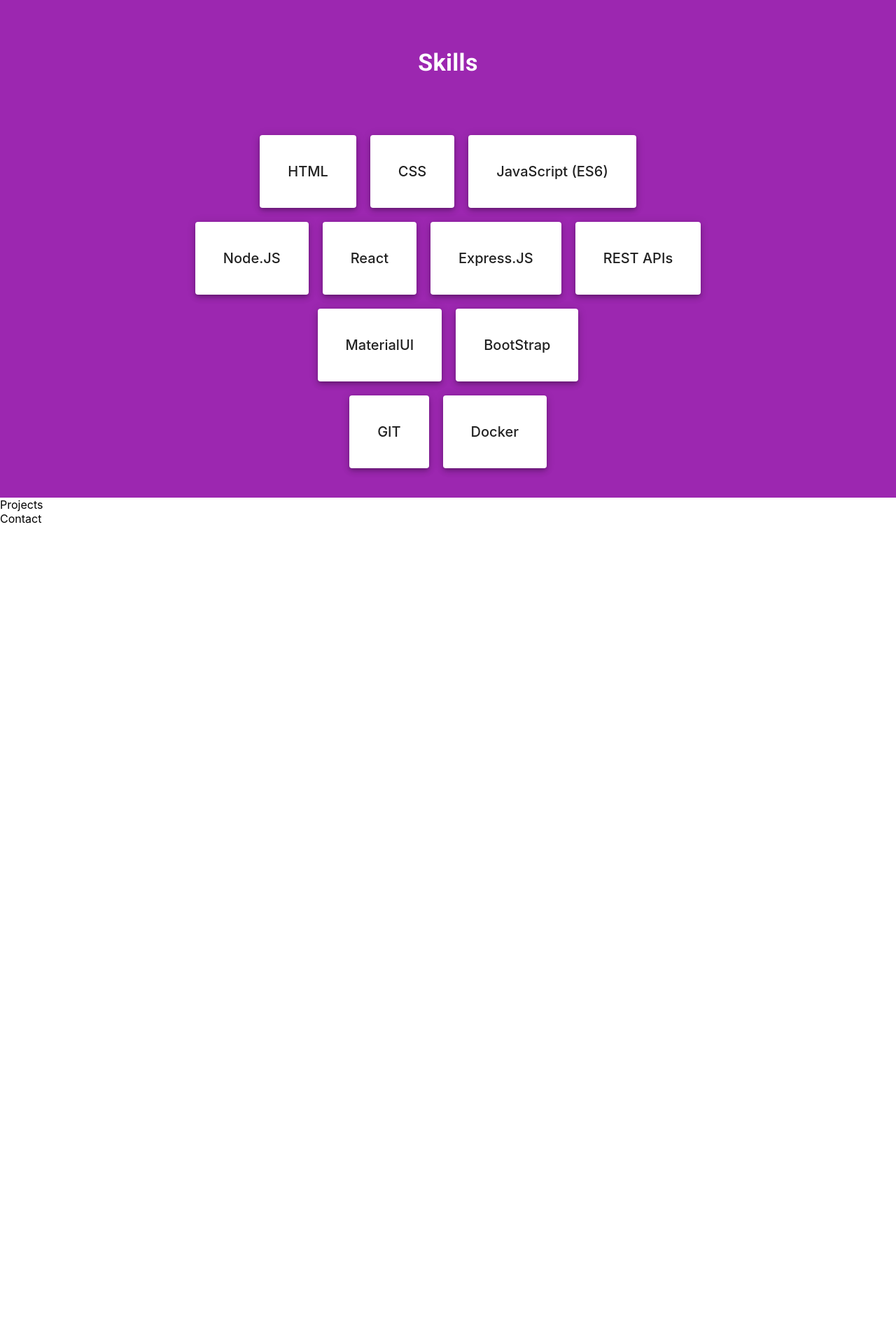
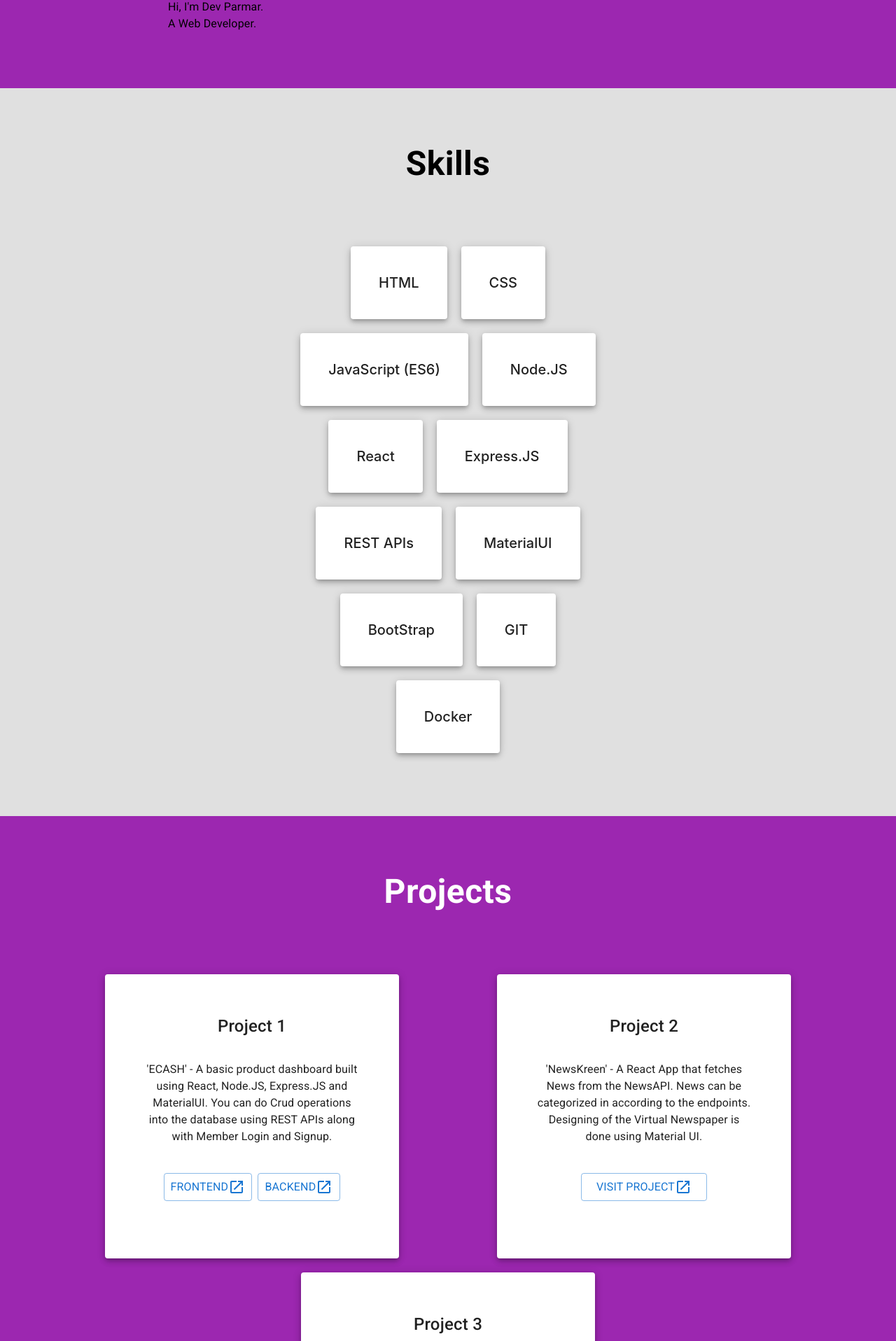
Before and after one commit to Dev-Parmar/portfolio, a React (Create React App) app: page / in a window 1280 px wide. Shown: the part 684-2600 px from the top of the page at 70% size. Before the commit the page ends 1435 px from the top, so only its background shows below. Built offline with nearby package versions, Linux system fonts and the light colour scheme.

Commit message:
Projects Added

```diff
--- a/src/App.js
+++ b/src/App.js
@@ -1,29 +1,29 @@
-import { Container, Box, Typography } from '@mui/material';
+import { Box } from '@mui/material';
 import Navbar from './components/Navbar';
 import Header from './components/Header';
 import Skills from './components/Skills';
 import Contact from './components/Contact';
 import Projects from './components/Projects';
+import Footer from './components/Footer';
 
 function App() {
   return (
     <div className="App">
       <Navbar />
-      <Box sx={{ display: 'flex' }}>
-        <Header />
-      </Box>
-      <Box id='skills' sx={{ backgroundColor: '#9c27b0' }} >
+      <Header />
+      <Box id='skills' sx={{ backgroundColor: '#e0e0e0' }} >
         <Skills />
       </Box>
-      <Box id='projects'>
+      <Box id='projects' sx={{ backgroundColor: '#9c27b0' }}>
         <Projects />
       </Box>
-      <Box id='contact'>
+      <Box id='contact' sx={{ backgroundColor: '#e0e0e0' }}>
         <Contact />
       </Box>
+      <Footer />
 
 
-    </div>
+    </div >
   );
 }
 
--- a/src/components/Contact.js
+++ b/src/components/Contact.js
@@ -1,8 +1,26 @@
-import React from 'react'
+import React, { Fragment } from 'react'
+import { Box } from '@mui/system'
+import { Typography, Button } from '@mui/material'
+import PhoneIcon from '@mui/icons-material/Phone';
+import EmailIcon from '@mui/icons-material/Email';
 
 function Contact() {
     return (
-        <div>Contact</div>
+        <Fragment>
+            <Box >
+                <Typography sx={{ paddingY: '1em', fontWeight: 'bold', fontSize: 'h3.fontSize', textAlign: 'center' }}>Contact Me</Typography>
+            </Box>
+            <Box sx={{ textAlign: 'center', margin: '0.5em' }}>
+                <Typography sx={{ fontSize: '20px' }}><PhoneIcon /> +1(438)979-6172</Typography>
+            </Box>
+            <Box sx={{ textAlign: 'center', margin: '0.5em' }}>
+                <Typography sx={{ fontSize: '20px' }}><EmailIcon /> devparmar22121@gmail.com</Typography>
+            </Box>
+
+            <Box sx={{ textAlign: 'center', padding: '2em' }} >
+                <Button onClick={() => window.location = 'mailto:devparmar22121@gmail.com'} variant='contained' size='large'>Send me an Email</Button>
+            </Box>
+        </Fragment>
     )
 }
 
--- /dev/null
+++ b/src/components/Footer.js
@@ -0,0 +1,13 @@
+import React from 'react'
+import { Box, Typography } from '@mui/material';
+
+
+function Footer() {
+    return (
+        <Box sx={{ backgroundColor: '#e0e0e0', textAlign: 'center', padding: '3em ' }}>
+            <Typography sx={{ fontWeight: '500', color: '#9c27b0' }}>Created by Dev Parmar</Typography>
+        </Box>
+    )
+}
+
+export default Footer
--- a/src/components/Header.js
+++ b/src/components/Header.js
@@ -5,14 +5,16 @@ import React, { Fragment } from 'react'
 function Header() {
     return (
         <Fragment>
-            <Box sx={{ backgroundColor: '#9c27b0', width: '50%' }}>
-                <Avatar src='profile.jpg' alt='Dev Parmar' sx={{ width: '25em', height: '25em', margin: '2em 0 2em 15em', border: '2px solid red' }} />
+            <Box sx={{ backgroundColor: '#9c27b0', display: 'flex', justifyContent: 'center', flexWrap: 'wrap', padding: '5em 0' }}>
+                <Box sx={{ width: '50em' }}>
+                    <Avatar src='profile.jpg' alt='Dev Parmar' sx={{ width: '25em', height: '25em', border: '3px solid #e0e0e0', margin: 'auto' }} />
+                </Box>
+                <Box sx={{ width: '50em' }}>
+                    <Typography>Hi, I'm Dev Parmar.</Typography>
+                    <Typography>A Web Developer.</Typography>
+                </Box>
             </Box>
-            <Box sx={{ backgroundColor: '#e0e0e0', width: '50%' }}>
-                <Typography>Hi, I'm Dev Parmar.</Typography>
-                <Typography>A Web Developer.</Typography>
-            </Box>
-        </Fragment>
+        </Fragment >
     )
 }
 
--- a/src/components/Projects.js
+++ b/src/components/Projects.js
@@ -1,8 +1,75 @@
-import React from 'react'
+import React, { Fragment } from 'react'
+import { Box, Card, CardActions, CardContent, Button, Typography } from '@mui/material'
+import OpenInNewIcon from '@mui/icons-material/OpenInNew';
+
 
 function Projects() {
+
+
+
+    const sty = () => {
+        return {
+            margin: '0.5em',
+            textAlign: 'center',
+            padding: '2em',
+            width: '17em',
+            fontWeight: '500',
+            fontSize: 'h6.fontSize',
+            "&:hover": {
+                boxShadow: '-1px 10px 29px 0px rgba(0,0,0,0.8)',
+                backgroundColor: '#e0e0e0'
+            }
+        }
+    }
+
     return (
-        <div>Projects</div>
+        <Fragment>
+            <Box >
+                <Typography sx={{ paddingY: '1.5em', fontWeight: 'bold', fontSize: 'h3.fontSize', textAlign: 'center', color: '#fff' }}>Projects</Typography>
+            </Box>
+            <Box sx={{ display: 'flex', justifyContent: 'space-around', flexWrap: 'wrap', margin: '0 5em', paddingBottom: '5em' }}>
+                <Card sx={sty} elevation={5}>
+                    <CardContent>
+                        <Typography sx={{ fontSize: 24, fontWeight: '500' }} gutterBottom>
+                            Project 1
+                        </Typography>
+                        <Typography sx={{ margin: '2em 0' }}>
+                            'ECASH' - A basic product dashboard built using React, Node.JS, Express.JS and MaterialUI. You can do Crud operations into the database using REST APIs along with Member Login and Signup.
+                        </Typography>
+                        <CardActions sx={{ margin: '0.5em 1em' }}>
+                            <Button target='_blank' href='https://github.com/Dev-Parmar/ecash-frontend' variant='outlined' size='large'><Typography>FrontEnd </Typography><OpenInNewIcon /></Button>
+                            <Button target='_blank' href='https://github.com/Dev-Parmar/ecash-backend' variant='outlined' size='large'><Typography>BackEnd </Typography><OpenInNewIcon /></Button>
+                        </CardActions>
+                    </CardContent>
+                </Card>
+                <Card sx={sty} elevation={5}>
+                    <CardContent>
+                        <Typography sx={{ fontSize: 24, fontWeight: '500' }} gutterBottom>
+                            Project 2
+                        </Typography>
+                        <Typography sx={{ margin: '2em 0' }}>
+                            'NewsKreen' - A React App that fetches News from the NewsAPI. News can be categorized in according to the endpoints. Designing of the Virtual Newspaper is done using Material UI.
+                        </Typography>
+                        <CardActions>
+                            <Button sx={{ margin: 'auto' }} variant='outlined' size='large' href='https://github.com/Dev-Parmar/newskreen' target='_blank'><Typography>Visit Project </Typography><OpenInNewIcon /></Button>
+                        </CardActions>
+                    </CardContent>
+                </Card>
+                <Card sx={sty} elevation={5}>
+                    <CardContent>
+                        <Typography sx={{ fontSize: 24, fontWeight: '500' }} gutterBottom>
+                            Project 3
+                        </Typography>
+                        <Typography sx={{ margin: '2em 0' }}>
+                            'De-Notes' - STICKY NOTES clone. One can add a note with different tags and the data is store in JSON file. The notes are further fetched from JSON-server and structed properly to show the upcoming event.
+                        </Typography>
+                        <CardActions>
+                            <Button sx={{ margin: 'auto' }} target='_blank' variant='outlined' size='large' href='https://github.com/Dev-Parmar/de-notes'><Typography>Visit Project </Typography><OpenInNewIcon /></Button>
+                        </CardActions>
+                    </CardContent>
+                </Card>
+            </Box>
+        </Fragment >
     )
 }
 
--- a/src/components/Skills.js
+++ b/src/components/Skills.js
@@ -3,46 +3,28 @@ import React, { Fragment } from 'react'
 
 function Skills() {
 
-
-    const sty = () => {
-        return {
-            margin: '0.5em',
-            padding: '2em',
-            fontWeight: '500',
-            fontSize: 'h6.fontSize',
-            "&:hover": {
-                backgroundColor: "#e0e0e0"
-            }
-        }
-    }
-
+    const skills = ['HTML', 'CSS', 'JavaScript (ES6)', 'Node.JS', 'React', 'Express.JS', 'REST APIs', 'MaterialUI', 'BootStrap', 'GIT', 'Docker']
 
     return (
         <Fragment>
             <Box >
-                <Typography sx={{ paddingY: '2em', color: '#fff', fontWeight: 'bold', fontSize: 'h4.fontSize', textAlign: 'center' }}>Skills</Typography>
+                <Typography sx={{ paddingY: '1.5em', fontWeight: 'bold', fontSize: 'h3.fontSize', textAlign: 'center' }}>Skills</Typography>
             </Box>
-            <Box sx={{ paddingBottom: '2em' }}>
-                <Box sx={{ display: 'flex', justifyContent: 'center' }}>
-                    <Paper sx={sty} elevation={5}>HTML</Paper>
-                    <Paper sx={sty} elevation={5}>CSS</Paper>
-                    <Paper sx={sty} elevation={5}>JavaScript (ES6)</Paper>
-                </Box>
-                <Box sx={{ display: 'flex', justifyContent: 'center' }}>
-                    <Paper sx={sty} elevation={5}>Node.JS</Paper>
-                    <Paper sx={sty} elevation={5}>React</Paper>
-                    <Paper sx={sty} elevation={5}>Express.JS</Paper>
-                    <Paper sx={sty} elevation={5}>REST APIs</Paper>
-                </Box>
-                <Box sx={{ display: 'flex', justifyContent: 'center' }}>
-                    <Paper sx={sty} elevation={5}>MaterialUI</Paper>
-                    <Paper sx={sty} elevation={5}>BootStrap</Paper>
-                </Box>
-                <Box sx={{ display: 'flex', justifyContent: 'center' }}>
-                    <Paper sx={sty} elevation={5}>GIT</Paper>
-                    <Paper sx={sty} elevation={5}>Docker</Paper>
-                </Box>
+            <Box sx={{ display: 'flex', justifyContent: 'center', flexWrap: 'wrap', marginX: '25em', paddingBottom: '5em' }}>
+                {skills.map(e => (
+                    <Paper sx={{
+                        margin: '0.5em',
+                        padding: '2em',
+                        fontWeight: '500',
+                        fontSize: 'h6.fontSize',
+                        "&:hover": {
+                            backgroundColor: "#ce93d8",
+                            color: '#fff'
+                        }
+                    }} elevation={5} key={e}>{e}</Paper>
+                ))}
             </Box>
+
         </Fragment >
     )
 }
```
